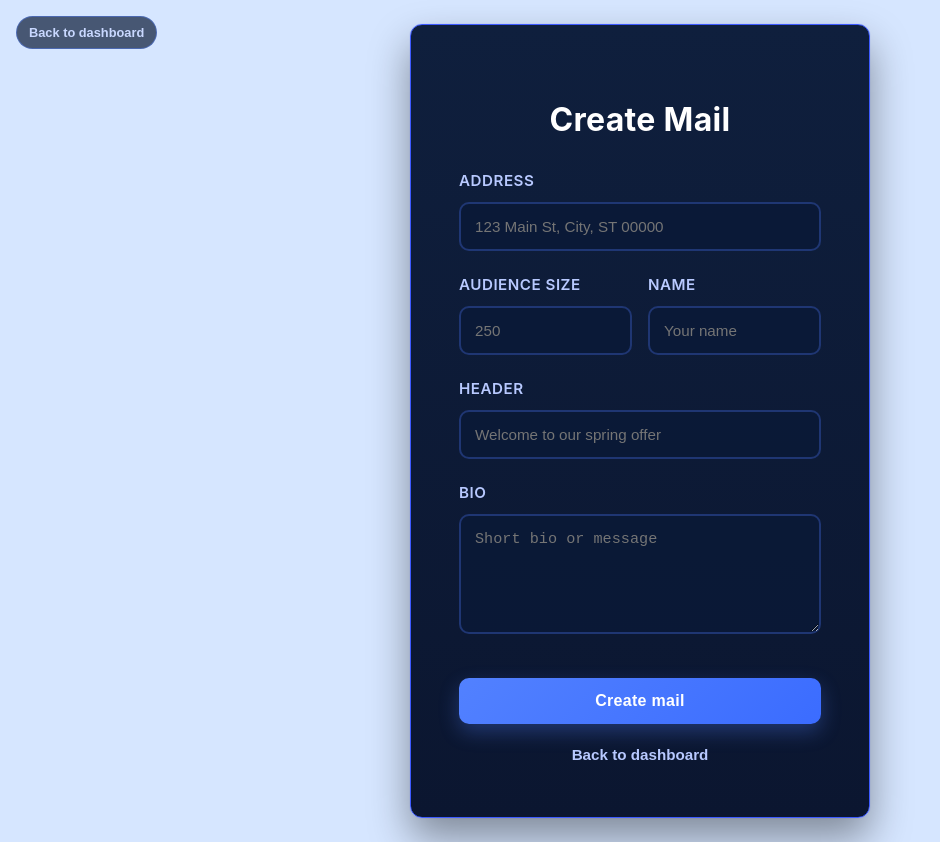
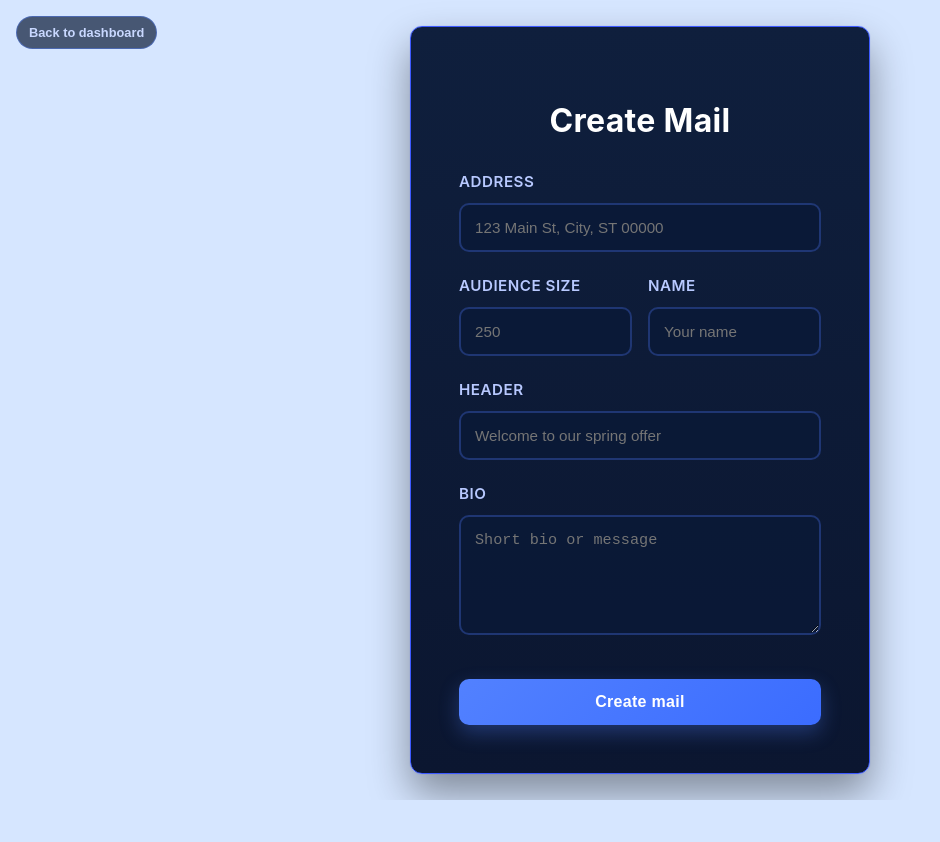
Before and after one commit to Juanfnmb1LPT/Direct-Mail-Sphere, a Vue app in the folder frontend/: page /create-mail in a window 1280 px wide. Shown: the whole page, without its empty margins (0-940 px from the left). After the commit the page ends 800 px from the top, so only its background shows below. Built offline with nearby package versions, Linux system fonts and the light colour scheme; the HTML template or start-up script is replaced by a standard one.

Commit message:
Changed button layouts for back to dashboard

```diff
--- a/frontend/src/views/CreateMailView.vue
+++ b/frontend/src/views/CreateMailView.vue
@@ -72,9 +72,6 @@
         <button type="submit" class="primary-button">Create mail</button>
       </form>
 
-      <button type="button" class="link-button" @click="goToDashboard">
-        Back to dashboard
-      </button>
     </div>
   </div>
 </template>
```
